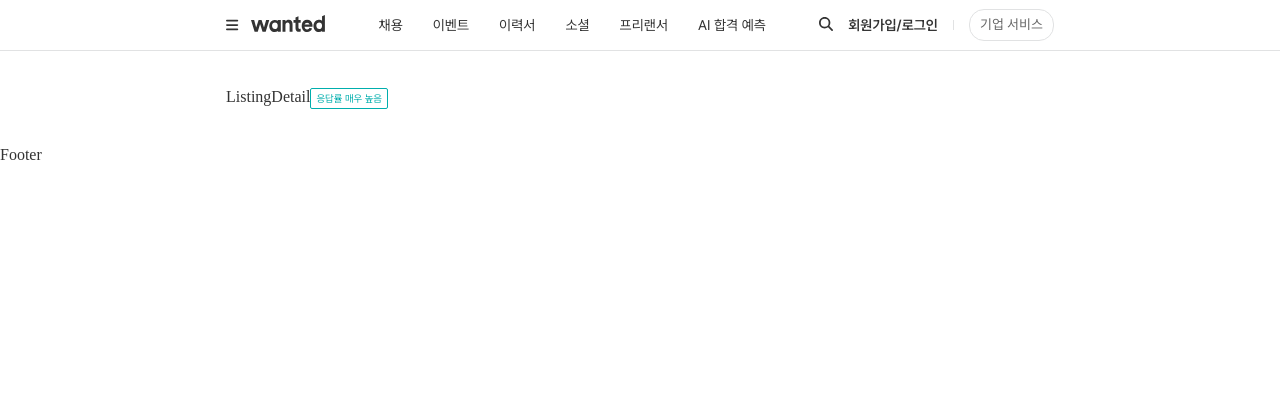
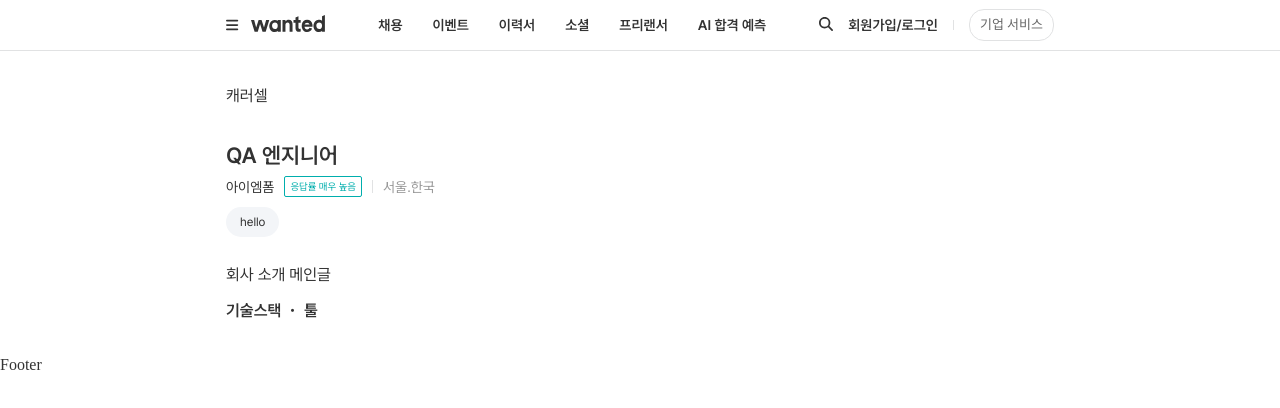
Before and after one commit to yoohmoon/wanted, a React (Create React App) app: page /wd/1 in a window 1280 px wide. Shown: the top 408 px of the page. Built offline with nearby package versions, Linux system fonts and the light colour scheme.

Commit message:
Add: 상세 페이지 스타일링 시작 / 해쉬태그 컴포넌트 구현/ 기능 전 푸시

```diff
--- /dev/null
+++ b/src/components/HashTags/HashTag.tsx
@@ -0,0 +1,21 @@
+import { styled } from 'styled-components';
+
+interface HashTagProps {
+  text: string;
+}
+
+const HashTag = ({ text }: HashTagProps) => {
+  return <Container>{text}</Container>;
+};
+
+const Container = styled.div`
+  font-family: ${({ theme }) => theme.mainFont};
+  display: inline-block;
+  background-color: ${({ theme }) => theme.tagGray};
+  padding: 9px 14px;
+  border-radius: 25px;
+  font-size: 12px;
+  cursor: pointer;
+`;
+
+export default HashTag;
--- a/src/components/Nav/Nav.tsx
+++ b/src/components/Nav/Nav.tsx
@@ -83,6 +83,7 @@
   display: flex;
   gap: 30px;
   font-family: 'PretendardVariable';
+  font-weight: 600;
   cursor: pointer;
 `;
 
--- a/src/pages/ListingDetail/ListingDetail.tsx
+++ b/src/pages/ListingDetail/ListingDetail.tsx
@@ -1,14 +1,41 @@
 import React from 'react';
 import { styled } from 'styled-components';
 import ResponseRate from '../../components/ResponseRateTag/ResponseRate';
+import HashTag from '../../components/HashTags/HashTag';
 
 const ListingDetail = () => {
   return (
     <Container>
-      ListingDetail
-      <ResponseRate />
       <DetailMain>
-        <article></article>
+        <article>
+          {/* 컴포넌트화 하기! */}
+          <section>
+            <Carousel>
+              <div>
+                캐러셀
+                <img src='' alt='' />
+              </div>
+            </Carousel>
+          </section>
+          <DetailTitleContainer>
+            <JobTitle>QA 엔지니어</JobTitle>
+            <DetailInfoWrap>
+              <div>아이엠폼</div>
+              <ResponseRate />
+              <Separator />
+              <AddressShort>서울.한국</AddressShort>
+            </DetailInfoWrap>
+            <ThemeTagsContainer>
+              <HashTag text='hello' />
+            </ThemeTagsContainer>
+          </DetailTitleContainer>
+          <section>
+            <MainContent>회사 소개 메인글 </MainContent>
+            <div>
+              <TechStack>기술스택 ・ 툴</TechStack>
+            </div>
+          </section>
+        </article>
         <aside></aside>
       </DetailMain>
     </Container>
@@ -16,8 +43,45 @@
 };
 
 const Container = styled.div`
+  font-family: ${({ theme }) => theme.mainFont};
   margin: 38px 0;
 `;
 const DetailMain = styled.main``;
 
+const Carousel = styled.div``;
+
+const DetailTitleContainer = styled.div`
+  margin: 40px 0 30px;
+`;
+const JobTitle = styled.header`
+  font-weight: 600;
+  font-size: 22px;
+`;
+
+const DetailInfoWrap = styled.div`
+  display: flex;
+  align-items: center;
+  gap: 10px;
+  margin: 10px 0;
+  font-size: 14px;
+`;
+
+const Separator = styled.div`
+  width: 1px;
+  height: 13px;
+  background-color: ${(props) => props.theme.borderGray};
+`;
+
+const AddressShort = styled.div`
+  color: ${(props) => props.theme.textGray};
+`;
+
+const ThemeTagsContainer = styled.ul``;
+
+const MainContent = styled.p``;
+const TechStack = styled.h6`
+  margin-top: 20px;
+  font-weight: 600;
+`;
+
 export default ListingDetail;
--- a/src/styles/theme.ts
+++ b/src/styles/theme.ts
@@ -9,6 +9,7 @@
   footerTitle: '#3a3a3a',
   footerText: '#767676',
   borderGray: '#e1e2e3',
+  tagGray: '#f3f5f8',
   mainFont: 'PretendardVariable',
 };
 
```
Also changed, not shown: public/data/cardData.json (+4 -4 lines), public/data/jobDetailData.json (added, +101 -0 lines).
